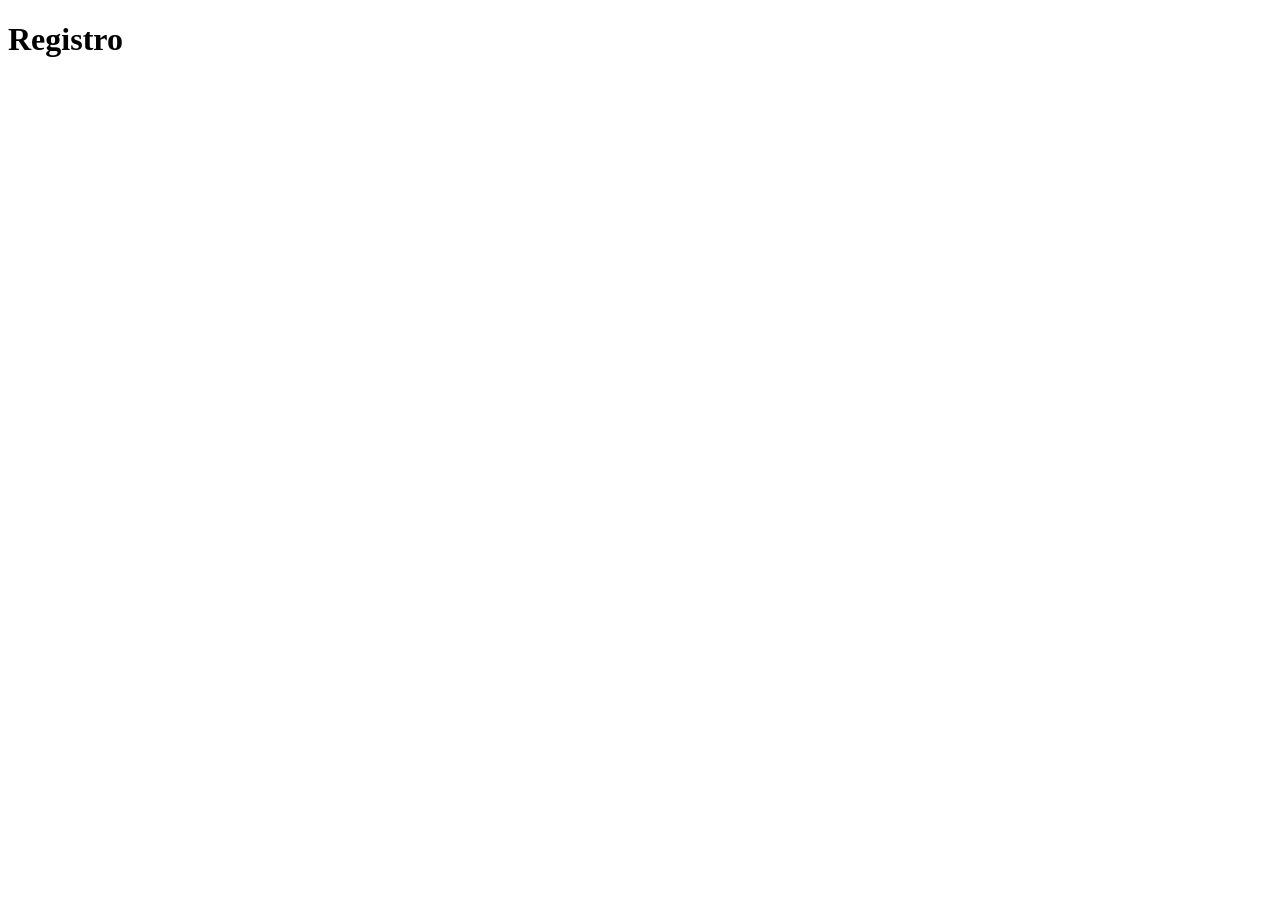
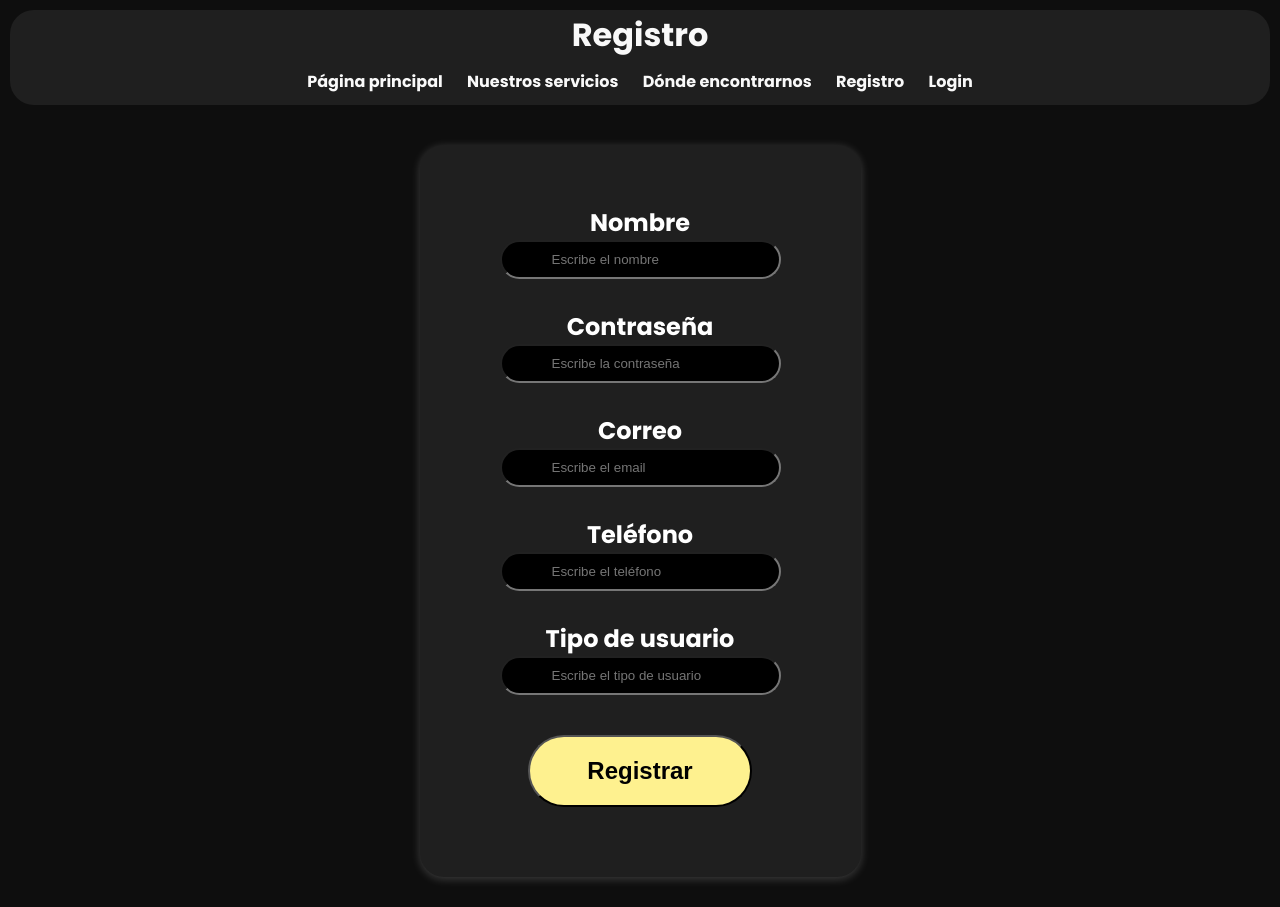
Before and after one commit to analucia2394/sohe-estilistas-proyecto, a plain HTML site: page registro.html in a window 1280 px wide. Before the commit the page ends 800 px from the top, so only its background shows below. Drawn offline with Linux system fonts and the light colour scheme.

Commit message:
formulario en registro y css

```diff
--- a/estilos.css
+++ b/estilos.css
@@ -173,6 +173,13 @@ footer div {
 	justify-content: space-evenly;
 }
 
+.redes{
+	display: flex;
+	justify-content: end;
+	margin-left: 50px;
+	padding: 0 50px;
+}
+
 .fotos {
 	display: flex;
 	justify-content: space-evenly;
@@ -301,3 +308,86 @@ footer div {
 	font-weight: bold;
 	text-align: center;
 }
+
+.location iframe{
+	text-align: center;
+	border-radius: 24px;
+}
+
+.redes nav{
+	display: flex;
+	flex-direction: row;
+	flex-shrink: 1;
+	flex-basis: 5px 5px;
+}
+
+
+
+.formulary label{
+    display: flex;
+    justify-content: space-evenly;
+    flex-direction: column;
+    margin-top: 30px;
+}
+
+.butt {
+    width: 80%;
+    margin: 40px 10px;
+    border-radius: 50px;
+    background-color: var(--amarillito);
+    font-size: x-large;
+	font-weight: bolder;
+	padding: 20px;
+}
+
+button:hover {
+    cursor: pointer;
+    background-color: black;
+    color:white
+}
+
+.name {
+    color: white;
+    font-weight: bolder;
+    font-size: x-large;
+}
+
+.email {
+    color: white;
+    font-weight: bolder;
+    font-size: x-large;
+}
+
+.phone {
+    color: white;
+    font-weight: bolder;
+    font-size: x-large;
+}
+
+.password {
+	color: white;
+    font-weight: bolder;
+    font-size: x-large;
+}
+
+.type {
+	color: white;
+    font-weight: bolder;
+    font-size: x-large;
+}
+
+#campos {
+	display: flex;
+	flex-direction: column;
+	padding: 30px 80px;
+
+	margin: 30px;
+}
+
+input{
+    background-color: black;
+    color: white;
+    width: 100%;
+    padding: 10px 50px;
+	border-radius: 40px;
+}
--- a/registro.html
+++ b/registro.html
@@ -2,12 +2,58 @@
 <html lang="en">
 <head>
     <meta charset="UTF-8">
+    <link rel="stylesheet" href="estilos.css" />
     <meta name="viewport" content="width=device-width, initial-scale=1.0">
+    <link href="https://fonts.googleapis.com/css2?family=Poppins:ital,wght@0,100;0,200;0,300;0,400;0,500;0,600;0,700;0,800;0,900;1,100;1,200;1,300;1,400;1,500;1,600;1,700;1,800;1,900&display=swap" rel="stylesheet">
     <title>Registro</title>
 </head>
 <body>
     <header>
         <h1>Registro</h1>
+        <nav>
+            <a target="_blank" href="./index.html">Página principal</a>
+            <a target="_blank" href="./servicios.html">Nuestros servicios</a>
+            <a target="_blank" href="./ubicacion.html">Dónde encontrarnos</a>
+            <a href="./registro.html">Registro</a>
+            <a href="./login.html">Login</a>
+        </nav>
     </header>
+
+        <form action="database.php" method="POST" class="formulary">
+            <section class="fond">
+                <div class="into">
+                    <div class="fotos">
+                        <div id="campos">
+                <p>
+                    <label for = "name" class="name" >Nombre</label>
+                    <input type = "text" name = "name" id="name" required="obligatorio" placeholder="Escribe el nombre">
+                </p>
+
+                <p>
+                    <label for="password" class="password">Contraseña</label>
+                    <input type="text" name="password" id="password" required="obligatorio" placeholder="Escribe la contraseña">
+                </p>
+
+                <p>
+                    <label for="email" class="email">Correo</label>
+                    <input type="email" name="email" id="email" required="email" placeholder="Escribe el email">
+                </p>
+
+                <p>
+                    <label for="phone" class="phone">Teléfono</label>
+                    <input type="text" name = "phone" id="phone" required="obligatorio" placeholder="Escribe el teléfono">
+                </p>
+
+                <p>
+                    <label for="type" class="type">Tipo de usuario</label>
+                    <input type="text" name="type" id="type" required="obligatorio" placeholder="Escribe el tipo de usuario">
+                </p>
+
+                <button type="submit" name="registrar" id="registrar" class="butt"><p>Registrar</p></button>
+            </div>
+            </div>
+            </div>
+            </section>
+        </form>
 </body>
 </html>
```
Also changed, not shown: index.html (+10 -1 lines), login.html (+10 -0 lines), servicios.html (+6 -1 lines), ubicacion.html (+6 -2 lines), img/facebook.png (added), img/instagram.png (added), img/whatsapp.png (added), 1 other file.
